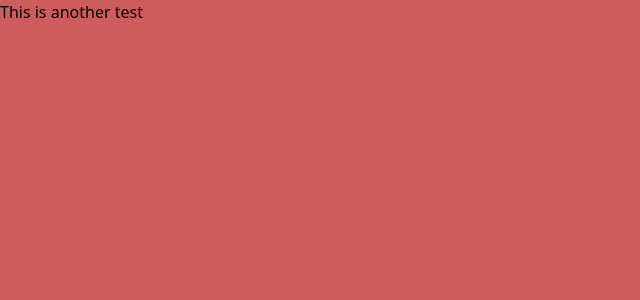
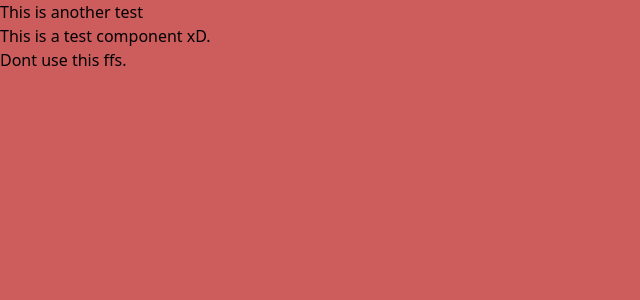
Before and after one commit to ludde127/learning-nextjs, a Next.js app: page /test-route in a window 1280 px wide. Shown: the top 300 px of the page, without its empty margins (0-640 px from the left). Built offline with nearby package versions, Linux system fonts and the light colour scheme.

Commit message:
Can now fetch and show todo's, can however not yet enter them. That is the next step.

```diff
--- a/app/layout.tsx
+++ b/app/layout.tsx
@@ -1,5 +1,5 @@
 import React from "react";
-import "@/styles/globals.css";
+import "@/styles/global.css";
 
 export const metadata = {
     title: "Index"
--- a/app/test-route/page.tsx
+++ b/app/test-route/page.tsx
@@ -1,7 +1,12 @@
+import {TestComponent} from "@/components/test-component";
+
 export const metadata = {
     title: "test"
 }
 
 export default function test () {
-    return <p>This is another test</p>
+    return <div>
+        <p>This is another test</p>
+        <TestComponent />
+    </div>
 }
--- /dev/null
+++ b/app/todo/page.tsx
@@ -0,0 +1,17 @@
+import prisma, {FetchTodos} from "@/lib/prisma";
+import {Metadata} from "next";
+
+export const metadata: Metadata = {
+    title: "This is a page demo"
+}
+export default async function page() {
+    let props = await FetchTodos();
+
+    return <div className="text-center">
+        <h1>Here you can see all todos</h1>
+        <br></br>
+        <ul className="list-disc list-inside">
+            {props.props.todos.map((todo, i) => <li>{todo.todo}</li>)}
+        </ul>
+    </div>
+}
--- /dev/null
+++ b/components/test-component.tsx
@@ -0,0 +1,6 @@
+export function TestComponent() {
+    return <div>
+        <h3>This is a test component xD.</h3>
+        <p> Dont use this ffs.</p>
+    </div>
+}
--- /dev/null
+++ b/lib/prisma.ts
@@ -0,0 +1,11 @@
+import { PrismaClient } from '@prisma/client'
+const prisma = new PrismaClient();
+// https://vercel.com/guides/nextjs-prisma-postgres
+// lib/prisma.ts
+
+export async function FetchTodos() {
+    const todos = await prisma.todo.findMany();
+    return {props: {todos}, revalidate:10 }
+}
+
+export default prisma;
--- a/old_pages/_app.tsx
+++ b/old_pages/_app.tsx
@@ -1,4 +1,4 @@
-import '@/styles/globals.css'
+import '@/styles/global.css'
 import type { AppProps } from 'next/app'
 
 export default function App({ Component, pageProps }: AppProps) {
--- a/styles/globals.css
+++ b/styles/global.css
@@ -2,3 +2,5 @@
 @tailwind components;
 @tailwind utilities;
 html {background-color: indianred}
+
+h1 {font-size: 2em;}
```
